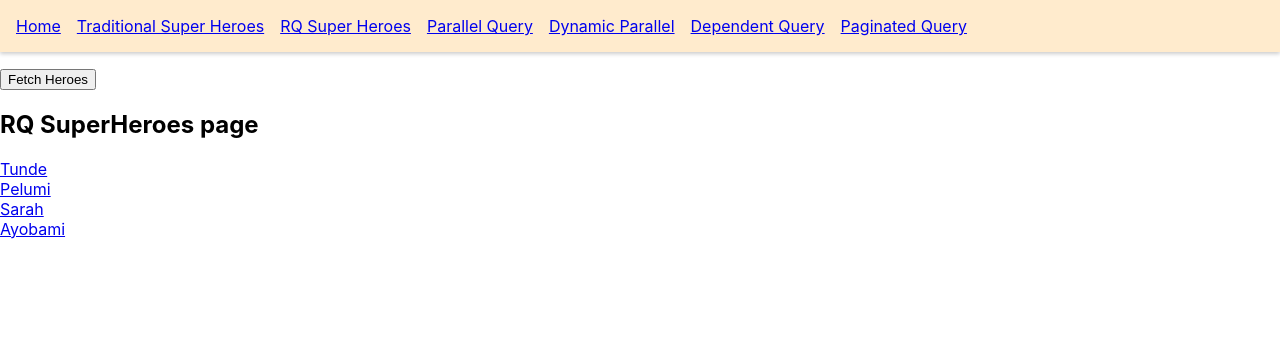
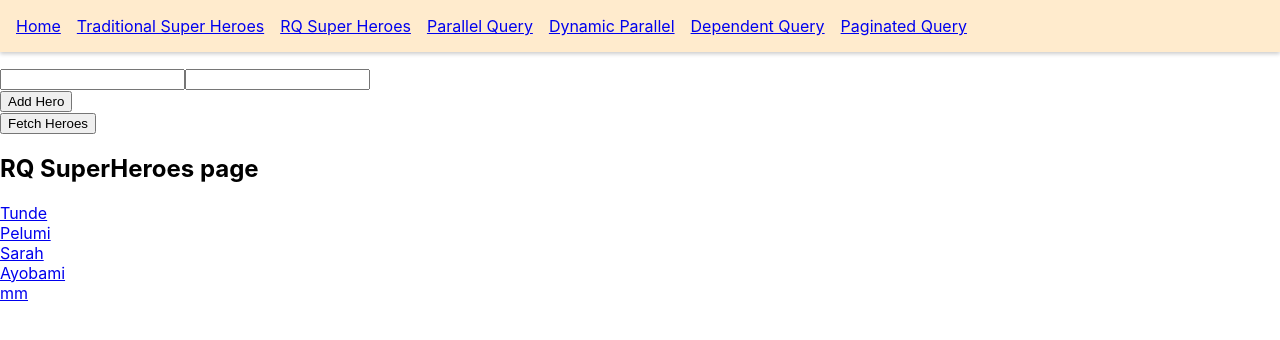
Before and after one commit to KyuubiTila/reactQuery, a React (Create React App) app: page /rq-super-heroes in a window 1280 px wide. Shown: the top 340 px of the page. Built offline with nearby package versions, Linux system fonts and the light colour scheme; data requests are answered from the project's data file.

Commit message:
mutations

```diff
--- a/db.json
+++ b/db.json
@@ -19,6 +19,11 @@
       "id": 4,
       "name": "Ayobami",
       "alterEgo": "Alex not Ferguson"
+    },
+    {
+      "name": "mm",
+      "alterEgo": "mm",
+      "id": 5
     }
   ],
   "friends": [
@@ -48,7 +53,11 @@
   "channels": [
     {
       "id": "page",
-      "courses": ["vue", "react", "angular"]
+      "courses": [
+        "vue",
+        "react",
+        "angular"
+      ]
     }
   ],
   "colors": [
--- a/src/components/RQSuperHeroes.page.jsx
+++ b/src/components/RQSuperHeroes.page.jsx
@@ -1,7 +1,14 @@
-import { useSuperHeroesData } from '../hooks/UseSuperHeroesData';
+import {
+  useAddSuperHeroData,
+  useSuperHeroesData,
+} from '../hooks/UseSuperHeroesData';
 import { Link } from 'react-router-dom';
+import { useState } from 'react';
 
 export const RQSuperHeroesPage = () => {
+  const [name, setName] = useState('');
+  const [alterEgo, setAlterEgo] = useState('');
+
   const onSuccess = (data) => {
     console.log('data fetched succesfully', data);
   };
@@ -12,6 +19,14 @@
   const { isLoading, data, isError, error, refetch, isFetching } =
     useSuperHeroesData(onSuccess, onError);
 
+  const { mutate: addHero } = useAddSuperHeroData();
+
+  const handleAddheroClick = () => {
+    console.log({ name, alterEgo });
+    const hero = { name, alterEgo };
+    addHero(hero);
+  };
+
   if (isLoading || isFetching) {
     return <h2> ...Is Loading </h2>;
   }
@@ -19,8 +34,23 @@
   if (isError) {
     return <h2> {error.message} </h2>;
   }
+
   return (
     <>
+      <div>
+        <input
+          type="text"
+          value={name}
+          onChange={(e) => setName(e.target.value)}
+        />
+        <input
+          type="text"
+          value={alterEgo}
+          onChange={(e) => setAlterEgo(e.target.value)}
+        />
+      </div>
+      <button onClick={handleAddheroClick}> Add Hero</button>
+      <br></br>
       <button onClick={refetch}>Fetch Heroes</button>
       <h2>RQ SuperHeroes page</h2>
       {data?.data.map((hero) => {
--- a/src/hooks/UseSuperHeroesData.js
+++ b/src/hooks/UseSuperHeroesData.js
@@ -1,8 +1,12 @@
-import { useQuery } from 'react-query';
+import { useQuery, useMutation } from 'react-query';
 import axios from 'axios';
 
 const fetchSuperHeroes = () => {
   return axios.get('http://localhost:4000/superHeroes');
+};
+
+const addSuperHero = (hero) => {
+  return axios.post('http://localhost:4000/superHeroes', hero);
 };
 export const useSuperHeroesData = (onSuccess, onError) => {
   return useQuery('super-heroes', fetchSuperHeroes, {
@@ -32,3 +36,7 @@
     // },
   });
 };
+
+export const useAddSuperHeroData = () => {
+  return useMutation(addSuperHero);
+};
```
